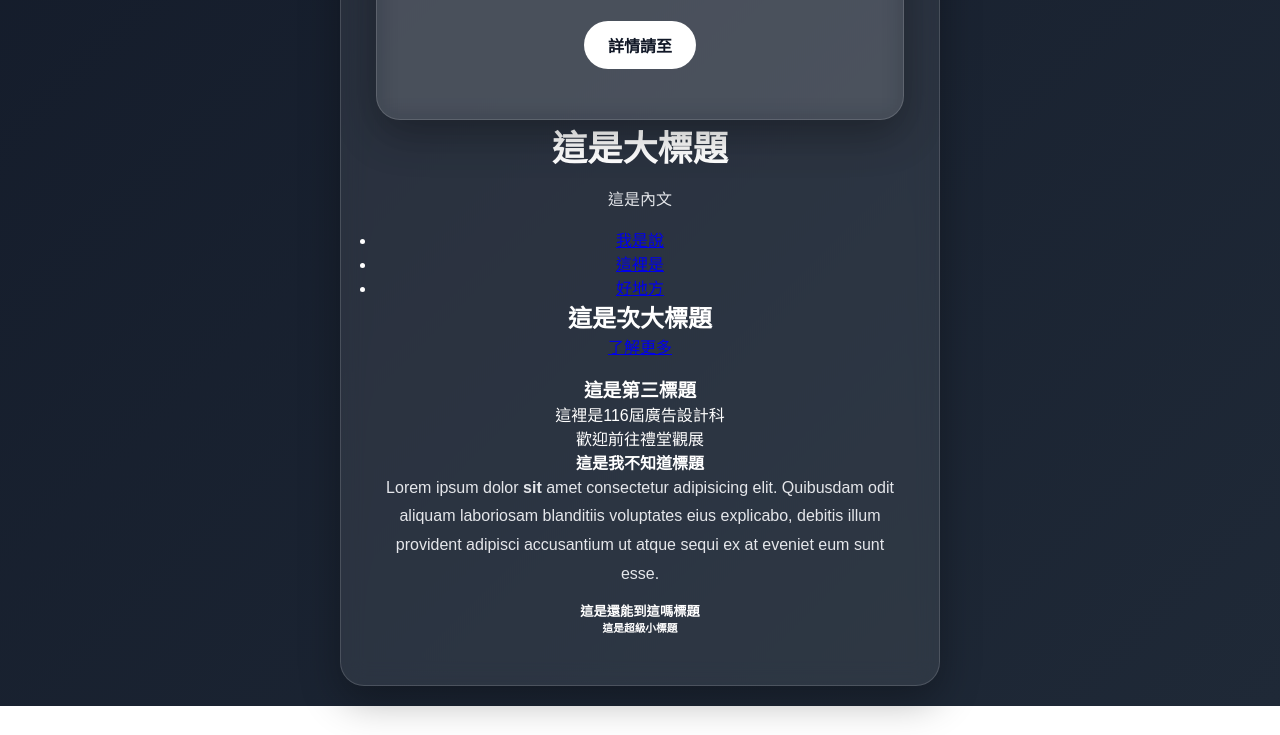
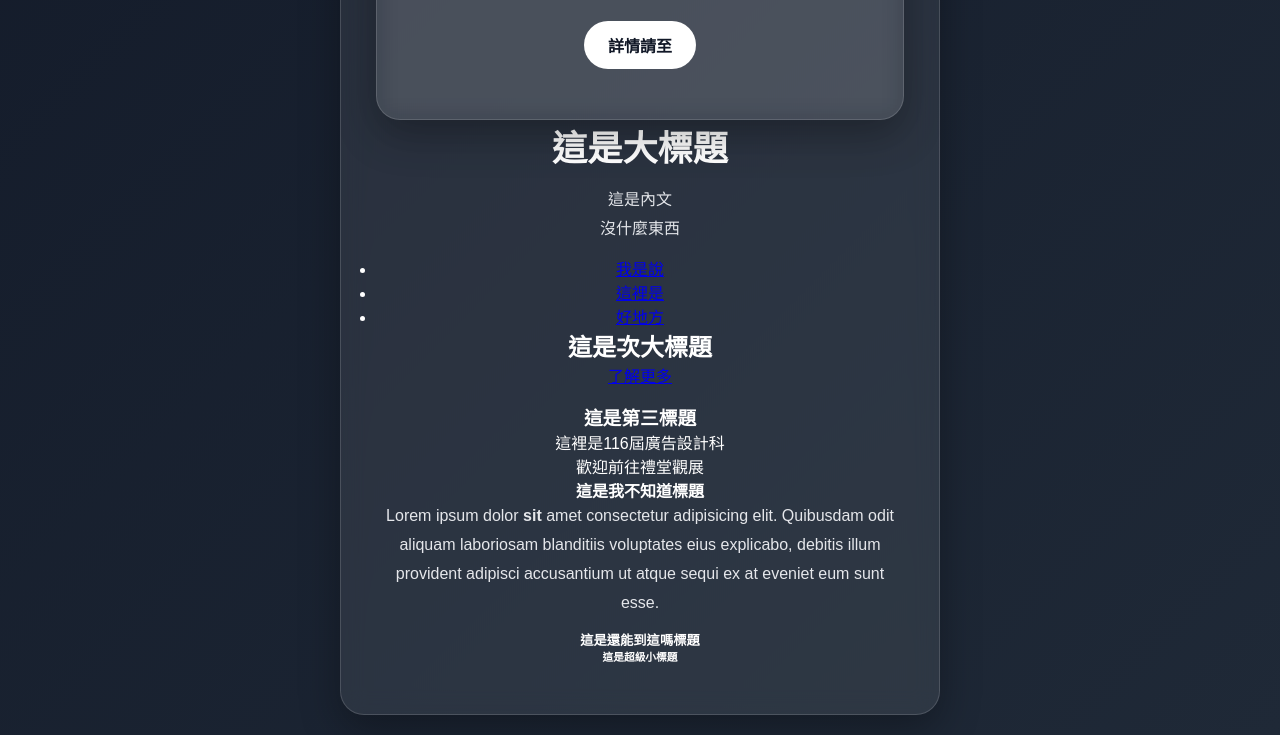
Before and after one commit to Akiracat-Dev/webbsite, a plain HTML site: page index.html in a window 1280 px wide. Shown: the part 800-1535 px from the top of the page. Before the commit the page ends 1506 px from the top, so only its background shows below. Drawn offline with Linux system fonts and the light colour scheme.

Commit message:
Update index.html

```diff
--- a/index.html
+++ b/index.html
@@ -112,7 +112,7 @@
 <body>
     <!-- 這是注釋的說 -->
     <h1>這是大標題</h1>
-    <p>這是內文</p>
+    <p>這是內文<br>沒什麼東西</p>
     <ul>
         <li><a href="#">我是說</a></li>
         <li><a href="#">這裡是</a></li>
```
